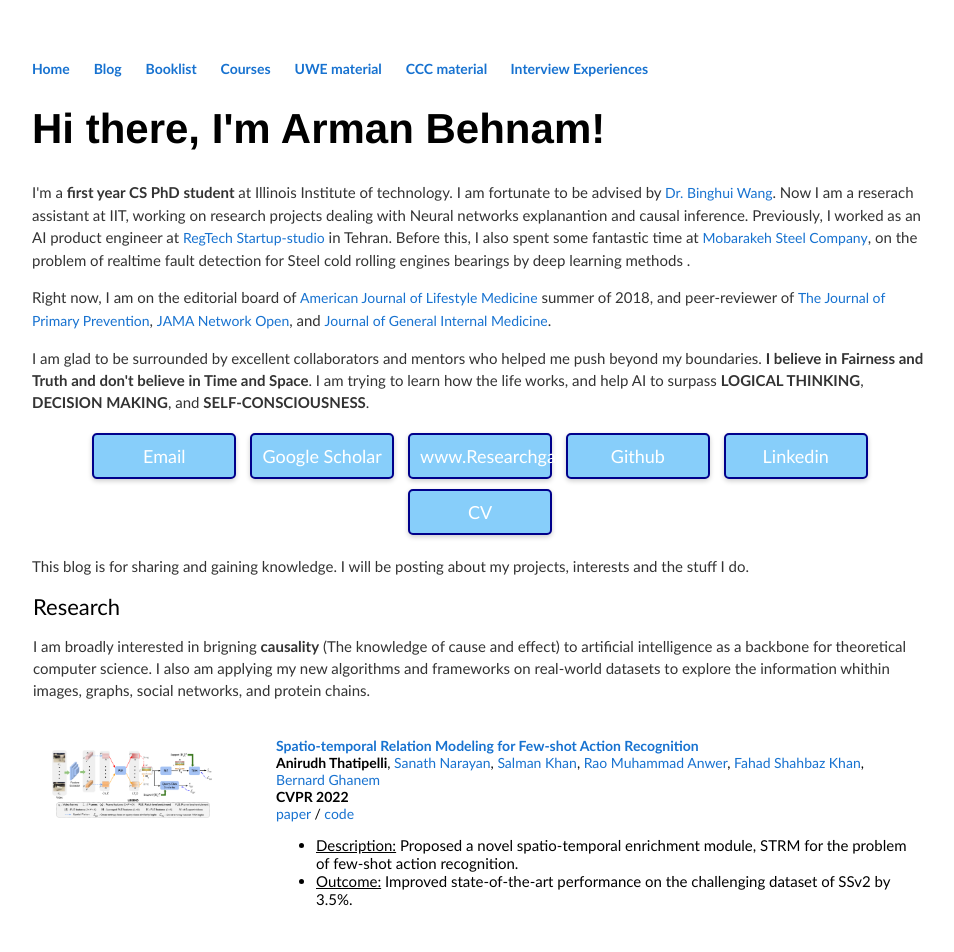
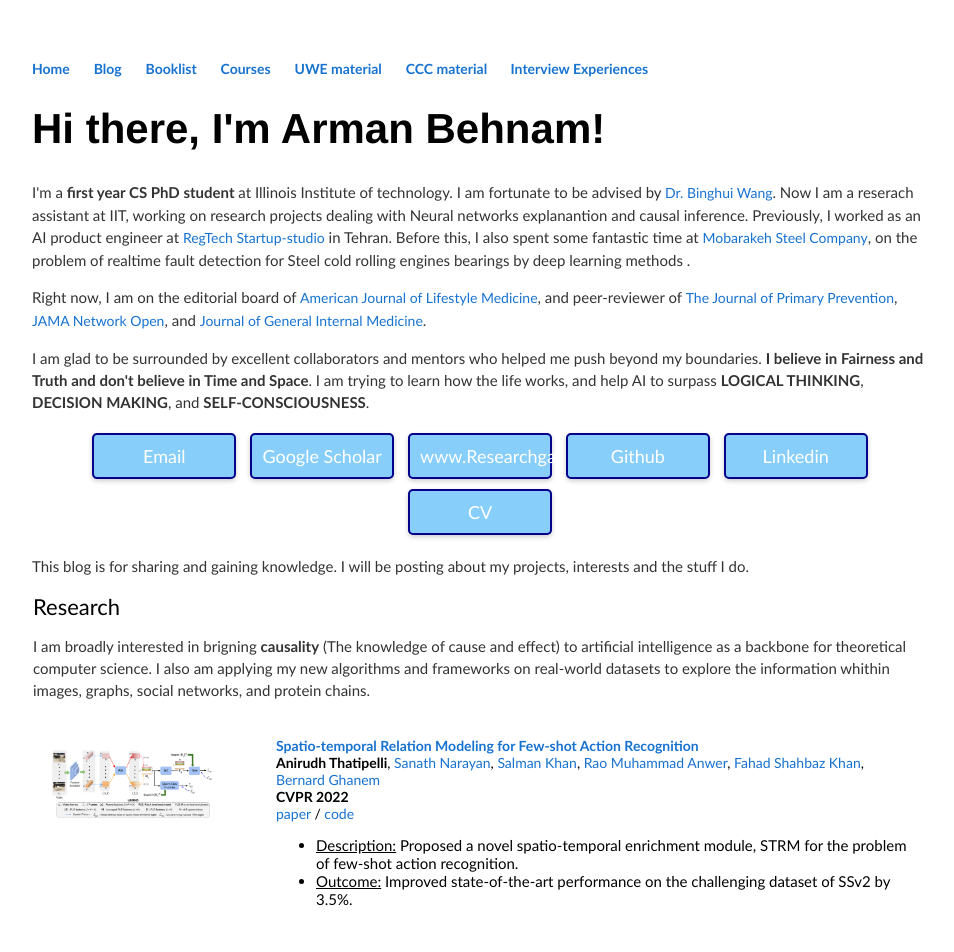
Before and after one commit to ArmanBehnam/ArmanBehnam.github.io, a Jekyll site: the page built from index.html, in a window 1280 px wide. Shown: the top 952 px of the page, without its empty margins (160-1114 px from the left). Built offline with Jekyll 4.4.1, drawn with Linux system fonts in a browser that asks for light colours.

Commit message:
Update index.html

```diff
--- a/index.html
+++ b/index.html
@@ -59,8 +59,8 @@ title: Arman Behnam's website
 	Previously, I worked as an AI product engineer at <a href = "https://tanzimyar.ir/en/">RegTech Startup-studio</a> in Tehran.
 	Before this, I also spent some fantastic time at <a href = "https://www.mse.ir/en/">Mobarakeh Steel Company</a>,  on the problem of realtime fault detection for Steel cold rolling engines bearings by deep learning methods
 .
-	<p>Right now, I am on the editorial board of <a href = "https://journals.sagepub.com/editorial-board/AJL">American Journal of Lifestyle Medicine</a> summer of 2018,
-		and peer-reviewer of <a href = "https://www.springer.com/journal/10935/"/>The Journal of Primary Prevention</a>, <a href = "https://jamanetwork.com/journals/jamanetworkopen"/>JAMA Network Open</a>, and <a href = "https://www.springer.com/journal/11606/"/>Journal of General Internal Medicine</a>.</p>
+	<p>Right now, I am on the editorial board of <a href = "https://journals.sagepub.com/editorial-board/AJL">American Journal of Lifestyle Medicine</a>,
+	and peer-reviewer of <a href = "https://www.springer.com/journal/10935/"/>The Journal of Primary Prevention</a>, <a href = "https://jamanetwork.com/journals/jamanetworkopen"/>JAMA Network Open</a>, and <a href = "https://www.springer.com/journal/11606/"/>Journal of General Internal Medicine</a>.</p>
 
         <p>I am glad to be surrounded by excellent collaborators and mentors who helped me push beyond my boundaries. <b>I believe in Fairness and Truth and don't believe in Time and Space</b>. I am trying to learn how the life works, and help AI to surpass <b>LOGICAL THINKING</b>, <b>DECISION MAKING</b>, and <b>SELF-CONSCIOUSNESS</b>.</p>
 
```
